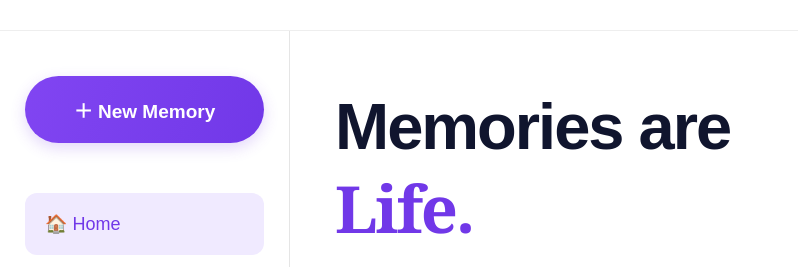
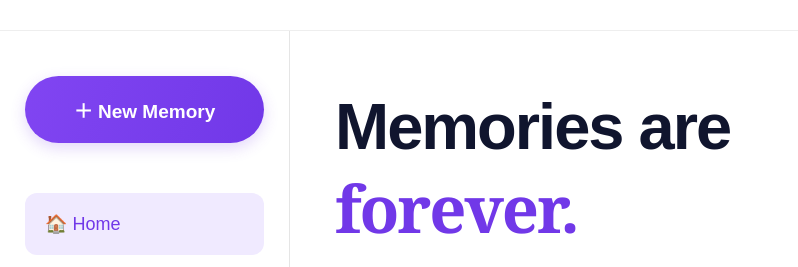
Before and after one commit to bunnyjampapuram-rock/MemoryVerse-AI, a plain HTML site: page frontend/index.html in a window 1280 px wide. Shown: the part 69-336 px from the top of the page, 0-798 px from the left. Drawn offline with Linux system fonts and the light colour scheme; no server answers.

Commit message:
Update homepage heading

```diff
--- a/frontend/index.html
+++ b/frontend/index.html
@@ -48,7 +48,7 @@
             <section class="hero">
 
                 <div class="hero-text">
-                    <h1>Memories are <span>Life.</span></h1>
+                    <h1>Memories are <span>forever.</span></h1>
                     <p>Every moment deserves to be remembered.</p>
                     <div class="underline"></div>
                 </div>
```
